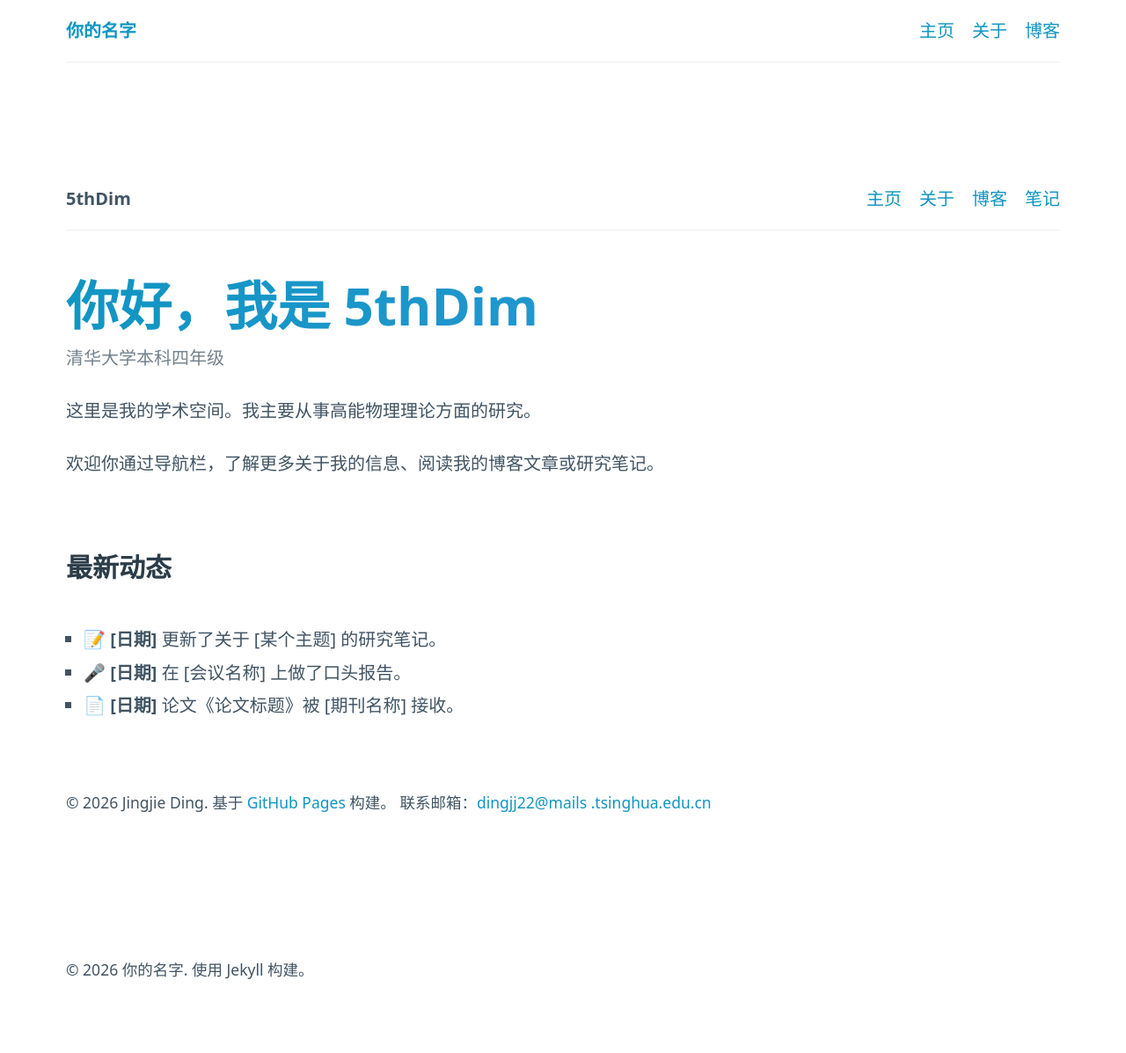
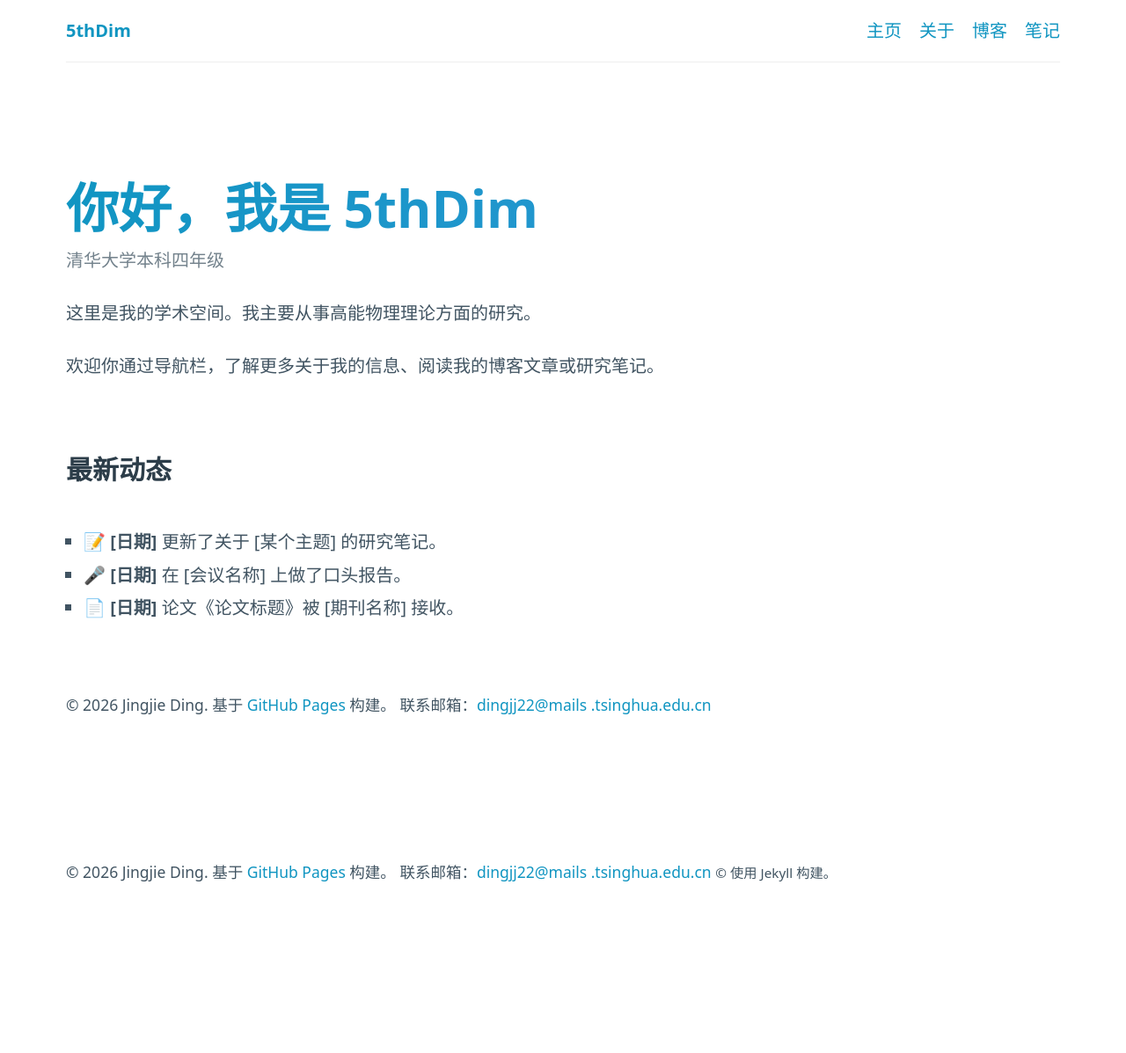
Before and after one commit to 5thDim/5thDim.github.io, a Jekyll site: the page built from index.html, in a window 1280 px wide. Shown: the whole page at 88% size. Built offline with Jekyll 4.4.1, drawn with Linux system fonts in a browser that asks for light colours; after the commit the page ends 1086 px from its top, so only the background shows below that.

Commit message:
编辑了index和default。

```diff
--- a/_layouts/default.html
+++ b/_layouts/default.html
@@ -3,19 +3,20 @@
 <head>
     <meta charset="UTF-8">
     <meta name="viewport" content="width=device-width, initial-scale=1.0">
-    <title>{{ page.title }} | 你的网站名</title>
+    <title>{{ page.title }} | 5thDim</title>
     <link rel="stylesheet" href="https://unpkg.com/@picocss/pico@latest/css/pico.min.css">
     <link rel="stylesheet" href="{{ '/style.css' | relative_url }}">
 </head>
 <body>
     <nav class="container">
         <ul>
-            <li><strong><a href="{{ '/' | relative_url }}" style="text-decoration: none;">你的名字</a></strong></li>
+            <li><strong><a href="{{ '/' | relative_url }}" style="text-decoration: none;">5thDim</a></strong></li>
         </ul>
         <ul>
             <li><a href="{{ '/' | relative_url }}">主页</a></li>
             <li><a href="{{ '/about' | relative_url }}">关于</a></li>
             <li><a href="{{ '/blog' | relative_url }}">博客</a></li>
+             <li><a href="{{ '/notes' | relative_url }}">笔记</a></li>
         </ul>
     </nav>
 
@@ -24,7 +25,11 @@
     </main>
 
     <footer class="container">
-        <small>© {{ 'now' | date: "%Y" }} 你的名字. 使用 Jekyll 构建。</small>
+        <small>
+            © 2026 Jingjie Ding. 基于 <a href="https://pages.github.com" target="_blank">GitHub Pages</a> 构建。
+            联系邮箱：<a href="dingjj22@mails .tsinghua.edu.cn">dingjj22@mails .tsinghua.edu.cn</a>
+        <small>
+            © 使用 Jekyll 构建。</small>
     </footer>
 </body>
 </html>
--- a/index.html
+++ b/index.html
@@ -2,31 +2,7 @@
 layout: default
 title: 主页
 ---
-<!DOCTYPE html>
-<html lang="zh-CN">
-<head>
-    <meta charset="UTF-8">
-    <meta name="viewport" content="width=device-width, initial-scale=1.0">
-    <title> 5thDim | 学术主页</title>
-    <link rel="stylesheet" href="https://unpkg.com/@picocss/pico@latest/css/pico.min.css">
-    <!-- 引入我们自己的额外样式文件，用于微调 -->
-    <link rel="stylesheet" href="style.css">
-</head>
-<body>
-    <!-- 导航栏 -->
-    <nav class="container">
-        <ul>
-            <li><strong>5thDim</strong></li>
-        </ul>
-        <ul>
-            <li><a href="index.html">主页</a></li>
-            <li><a href="about.html">关于</a></li>
-            <li><a href="blog.html">博客</a></li>
-            <li><a href="notes.html">笔记</a></li>
-        </ul>
-    </nav>
-    <!-- 主内容区 -->
-    <main class="container">
+<main class="container">
         <section>
             <hgroup>
                 <h1>你好，我是 5thDim </h1>
@@ -52,5 +28,3 @@ title: 主页
             联系邮箱：<a href="dingjj22@mails .tsinghua.edu.cn">dingjj22@mails .tsinghua.edu.cn</a>
         </small>
     </footer>
-</body>
-</html>
```
